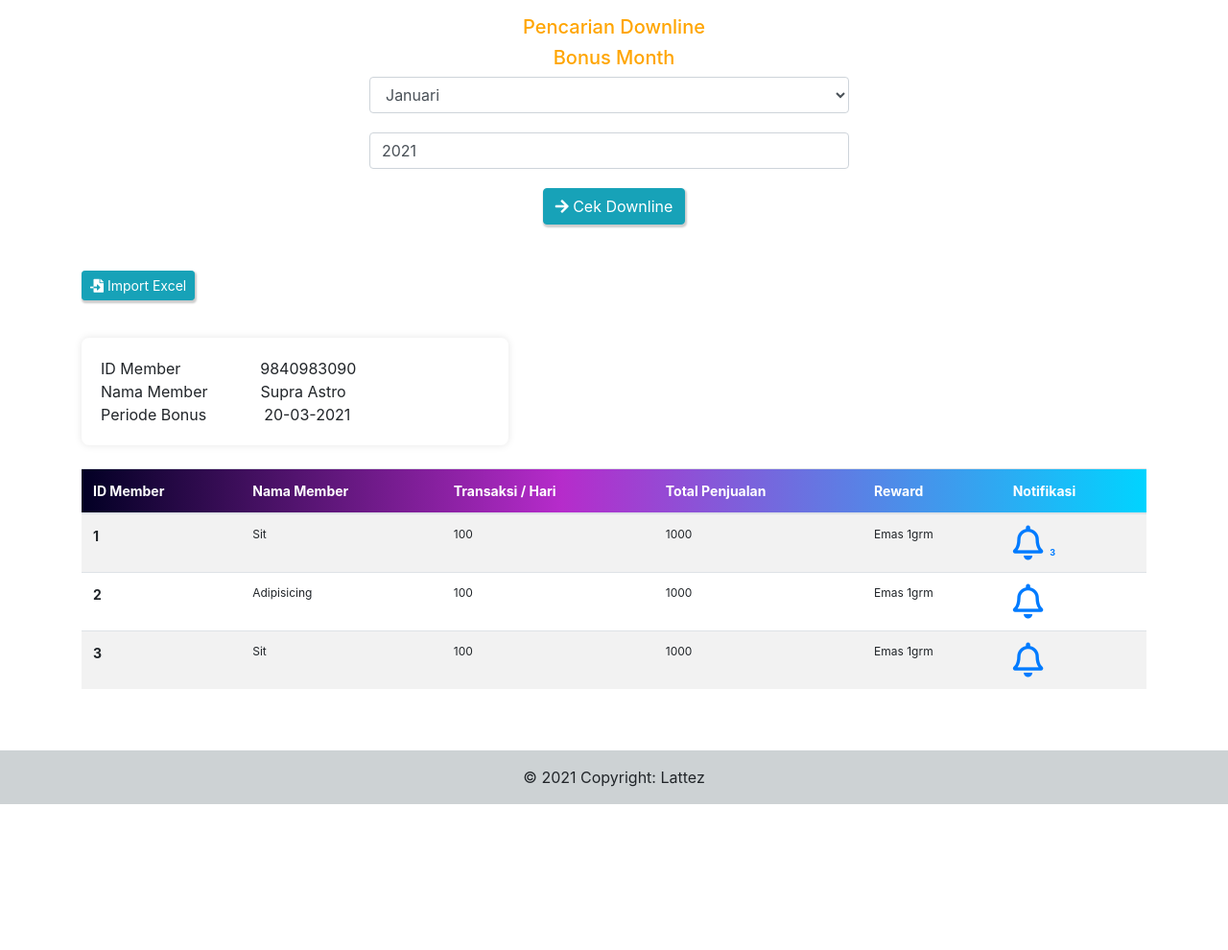
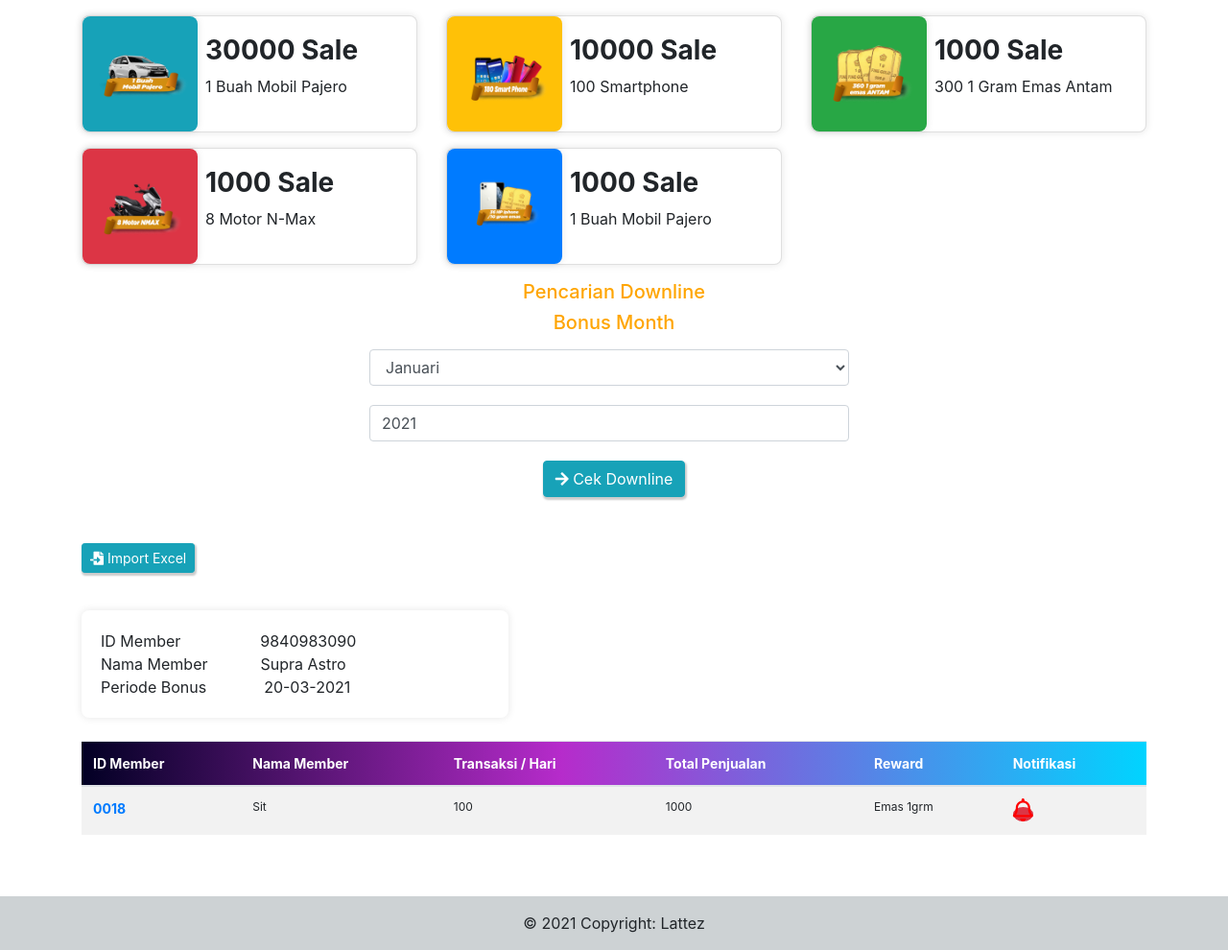
Before and after one commit to raflifaharezi/lattez, a Laravel app: page /sales in a window 1280 px wide. Shown: the part 130-1120 px from the top of the page at 96% size. Before the commit the page ends 968 px from the top, so only its background shows below. Run offline with Laravel 8, Linux system fonts and the light colour scheme.

Commit message:
on progress reward

```diff
--- a/public/css/style.css
+++ b/public/css/style.css
@@ -42,14 +42,10 @@ h5{
     margin-bottom: 10px;
     border-radius: 8px;
 }
-/* }
-.card-info{
-    background: rgb(2,0,36);
-    background: linear-gradient(90deg, rgba(2,0,36,1) 0%, rgba(171,12,195,0.8715861344537815) 45%, rgba(0,212,255,1) 100%);
-    border-radius: 8px;
-    margin-top: 10px;
+.rounded{
+    width: 60px;
 }
-*/
+
 .card-member{
     margin-top: 15px;
     background-color: #ffffff;
@@ -57,7 +53,19 @@ h5{
     box-shadow: 0px 0px 9px 0px rgba(0,0,0,0.1);
 }
 
+.notif{
+    color: red;
+}
 
+.card-reward{
+    border-radius: 8px !important;
+    box-shadow: 0px 0px 9px 0px rgba(0,0,0,0.1);
+}
+.image-reward{
+    width: 120px;
+    height: 120px;
+    padding-top: 15px;
+}
 
 @media only screen and (min-width: 992px) {
     .select-mont{
--- a/resources/views/includes/navbar.blade.php
+++ b/resources/views/includes/navbar.blade.php
@@ -20,7 +20,7 @@
                     <div class="dropdown-menu" aria-labelledby="navbarDropdown">
                         <a class="dropdown-item" href="{{ route('sales') }}">Info Jaringan</a>
                         <div class="dropdown-divider"></div>
-                        <a class="dropdown-item" href="">Bonus Report</a>
+                        <a class="dropdown-item" href="{{ route('giveaway') }}">Bonus Giveaway</a>
                     </div>
                 </li>
             </ul>
--- a/resources/views/layouts/master.blade.php
+++ b/resources/views/layouts/master.blade.php
@@ -13,6 +13,7 @@
     @include('includes.navbar')
 
     @yield('content')
+    @yield('modal')
 
     @include('includes.footer')
 
--- a/resources/views/pages/sales-bonus.blade.php
+++ b/resources/views/pages/sales-bonus.blade.php
@@ -13,9 +13,91 @@
         </div>
     </header>
 
-    <div class="text-center container">
+    <div class="container">
+        <div class="row">
+            <div class="col-md-4 col-12">
+                <div class="card  card-reward">
+                    <div class="d-flex flex-row justify-content-start align-items-center">
+                        <div class="bg-info card-reward">
+                            <img    src="{{ asset('images/pajero.png') }}"
+                                    alt=""
+                                    class="image-reward"
+                            >
+                        </div>
+                        <div class="ml-2">
+                        <h3 class="font-weight-bold">30000 Sale</h3>
+                        <p class="text-">1 Buah Mobil Pajero</p>
+                        </div>
+
+                    </div>
+                </div>
+            </div>
+
+            <div class="col-md-4 col-12">
+                <div class="card  card-reward">
+                    <div class="d-flex flex-row justify-content-start align-items-center">
+                        <div class="bg-warning card-reward">
+                            <img src="{{ asset('images/smartphone.png') }}" alt="" style="width: 120px; height:120px;">
+                        </div>
+                        <div class="ml-2">
+                        <h3 class="font-weight-bold">10000 Sale</h3>
+                        <p class="text-">100 Smartphone</p>
+                        </div>
+
+                    </div>
+                </div>
+            </div>
+
+            <div class="col-md-4 col-12">
+                <div class="card  card-reward">
+                    <div class="d-flex flex-row justify-content-start align-items-center">
+                        <div class="bg-success card-reward">
+                            <img src="{{ asset('images/emas.png') }}" alt="" style="width: 120px; height:120px;">
+                        </div>
+                        <div class="ml-2">
+                        <h3 class="font-weight-bold">1000 Sale</h3>
+                        <p class="text-">300 1 Gram Emas Antam</p>
+                        </div>
+
+                    </div>
+                </div>
+            </div>
+
+            <div class="col-md-4 col-12 mt-3">
+                <div class="card  card-reward">
+                    <div class="d-flex flex-row justify-content-start align-items-center">
+                        <div class="bg-danger card-reward">
+                            <img src="{{ asset('images/n-max.png') }}" alt="" style="width: 120px; height:120px;">
+                        </div>
+                        <div class="ml-2">
+                        <h3 class="font-weight-bold">1000 Sale</h3>
+                        <p class="text-">8 Motor N-Max</p>
+                        </div>
+
+                    </div>
+                </div>
+            </div>
+
+            <div class="col-md-4 col-12 mt-3">
+                <div class="card  card-reward">
+                    <div class="d-flex flex-row justify-content-start align-items-center">
+                        <div class="bg-primary card-reward">
+                            <img src="{{ asset('images/iphone dan emas.png') }}" alt="" style="width: 120px; height:120px;">
+                        </div>
+                        <div class="ml-2">
+                        <h3 class="font-weight-bold">1000 Sale</h3>
+                        <p class="text-">1 Buah Mobil Pajero</p>
+                        </div>
+
+                    </div>
+                </div>
+            </div>
+        </div>
+    </div>
+
+    <div class="text-center container mt-3">
     <h5>Pencarian Downline</h5>
-    <h5>Bonus Month</h5>
+    <h5 class="mb-3">Bonus Month</h5>
 
     <form action="">
         @csrf
@@ -52,6 +134,8 @@
     <button class="btn btn-downline btn-info btn-sm">
         <i class="fas fa-file-import"></i> Import Excel
     </button>
+
+
 
 
     <div class="row mt-4 mb-4">
@@ -91,40 +175,18 @@
                     </thead>
                     <tbody>
                     <tr>
-                        <th scope="row">1</th>
+                        <th scope="row">
+                            <a href="" class="text-decoration-none">0018</a>
+                        </th>
                         <td>Sit</td>
                         <td>100</td>
                         <td>1000</td>
                         <td>Emas 1grm</td>
                         <td>
-                            <a href="" type="button" >
-                                <i class="far fa-bell fa-3x"></i>
-                                <span class="badge">3</span>
+                            <a  href="" class="notification bg-danger rounded-circle"
+                                data-toggle="modal" data-target="#exampleModalCenter"  >
+                                <i class="far fa-bell fa-2x notif"></i>
                             </a>
-                        </td>
-                    </tr>
-                    <tr>
-                        <th scope="row">2</th>
-                        <td>Adipisicing</td>
-                        <td>100</td>
-                        <td>1000</td>
-                        <td>Emas 1grm</td>
-                        <td>
-                            <a href="" type="button" >
-                                <i class="far fa-bell fa-3x"></i>
-                            </a>
-                        </td>
-                    </tr>
-                    <tr>
-                        <th scope="row">3</th>
-                        <td>Sit</td>
-                        <td>100</td>
-                        <td>1000</td>
-                        <td>Emas 1grm</td>
-                        <td>
-                        <a href="" type="button" >
-                            <i class="far fa-bell fa-3x"></i>
-                        </a>
                         </td>
                     </tr>
                     </tbody>
@@ -133,80 +195,23 @@
         </div>
     </div>
 
-    {{-- <div class="container">
-    <div class="card-body card-info">
-    <div class="row">
-        <div class="col-md-2 text-white font-weight-bold">
-            ID Member
-        </div>
-        <div class="col-md-2 text-white font-weight-bold">
-            Nama Member
-        </div>
-        <div class="col-md-2 text-white font-weight-bold">
-            Reward
-        </div>
-        <div class="col-md-2 text-white font-weight-bold">
-            Leader
-        </div>
-    </div>
-    </div>
-    </div>
+    @section('modal')
 
-    <div class="container">
-    <div class="card-body card-member bg-light">
-        <div class="row">
-            <div class="col-md-2">
-                EID197918
-            </div>
-            <div class="col-md-2">
-                HARYANTI
-            </div>
-            <div class="col-md-2">
-                3,693
-            </div>
-            <div class="col-md-2">
-                EID173690
+        <!-- Modal -->
+        <div class="modal fade" id="exampleModalCenter" tabindex="-1" role="dialog" aria-labelledby="exampleModalCenterTitle" aria-hidden="true">
+            <div class="modal-dialog modal-dialog-centered" role="document">
+                <div class="modal-content">
+                    <div class="modal-header">
+                        <h5 class="modal-title" id="exampleModalCenterTitle">Notifikasi</h5>
+                        <button type="button" class="close" data-dismiss="modal" aria-label="Close">
+                            <span aria-hidden="true">&times;</span>
+                        </button>
+                    </div>
+                    <div class="modal-body">
+                        Penjualan 100 mendekati reward emas
+                    </div>
+                </div>
             </div>
         </div>
-    </div>
-    </div>
-
-    <div class="container">
-    <div class="card-body card-member bg-light">
-        <div class="row">
-            <div class="col-md-2">
-                EID197918
-            </div>
-            <div class="col-md-2">
-                HARYANTI
-            </div>
-            <div class="col-md-2">
-                3,693
-            </div>
-            <div class="col-md-2">
-                EID173690
-            </div>
-        </div>
-    </div>
-    </div>
-
-    <div class="container">
-    <div class="card-body card-member bg-light">
-        <div class="row">
-            <div class="col-md-2">
-                EID197918
-            </div>
-            <div class="col-md-2">
-                HARYANTI
-            </div>
-
-            <div class="col-md-2">
-                3,693
-            </div>
-            <div class="col-md-2">
-                EID173690
-            </div>
-        </div>
-    </div>
-    </div> --}}
     @endsection
+    @endsection
--- a/routes/web.php
+++ b/routes/web.php
@@ -18,6 +18,7 @@ Route::get('/', function () {
 Route::get('/sales', 'Lattez\SalesandBonusController@index')->name('sales');
 Route::get('/transaction-history','Lattez\TransactionHistoryController@index')->name('transaction');
 Route::get('/bonus-statement', 'Lattez\BonusStatementController@index')->name('bonus-statement');
+Route::get('/giveaway', 'Lattez\GiveawayController@index')->name('giveaway');
 Auth::routes();
 
 Route::get('/home', 'HomeController@index')->name('home');
```
Also changed, not shown: app/Http/Controllers/Lattez/GiveawayController.php (added, +13 -0 lines), public/images/emas.png (added), public/images/iphone dan emas.png (added), public/images/n-max.png (added), public/images/notif.svg (added), public/images/pajero.png (added), public/images/smartphone.png (added), resources/views/pages/giveaway.blade.php (added).
